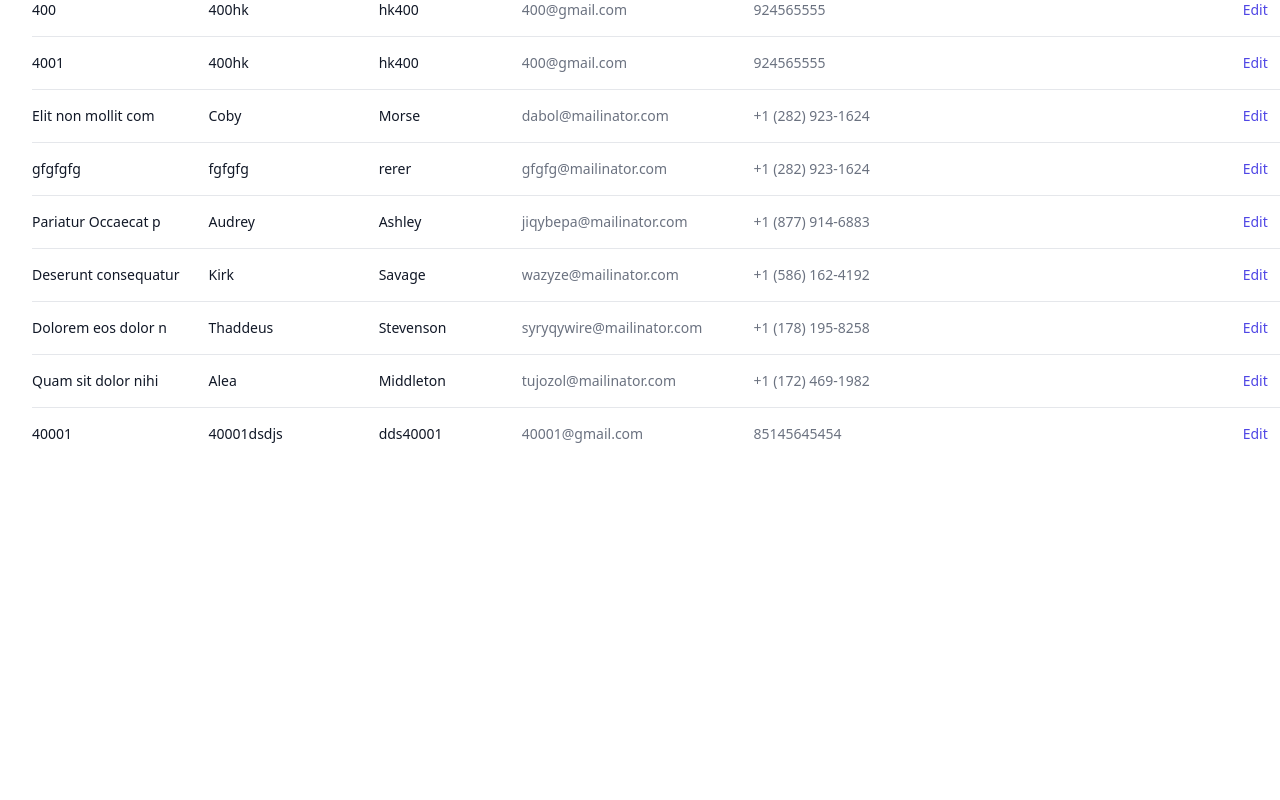
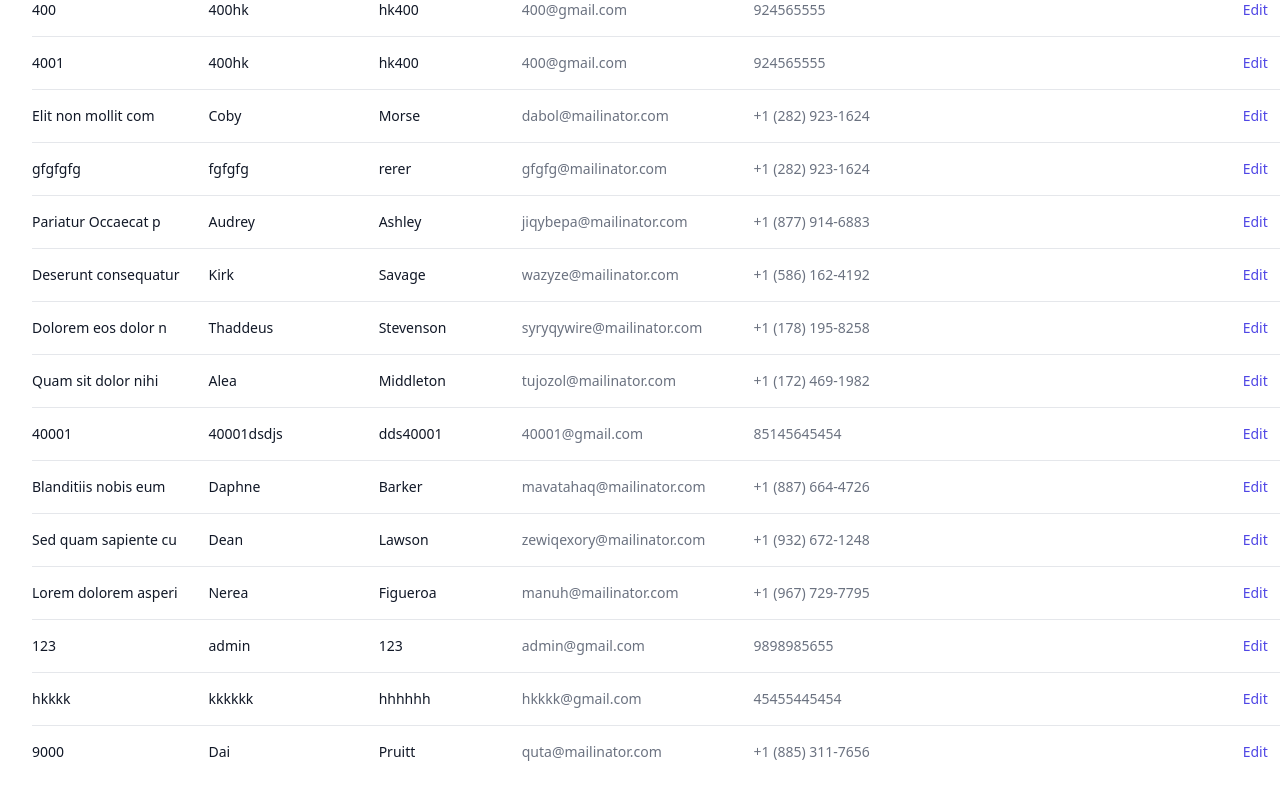
Before and after one commit to hardik-rl/react-ts-app, a React (Create React App) app: page /users in a window 1280 px wide. Shown: the part 3340-4140 px from the top of the page. Before the commit the page ends 3832 px from the top, so only its background shows below. Built offline with nearby package versions, Linux system fonts and the light colour scheme; data requests are answered from the project's data file.

Commit message:
refetch user in list page

```diff
--- a/db.json
+++ b/db.json
@@ -410,6 +410,48 @@
       "lastname": "dds40001",
       "email": "40001@gmail.com",
       "phone": "85145645454"
+    },
+    {
+      "id": "Blanditiis nobis eum",
+      "firstname": "Daphne",
+      "lastname": "Barker",
+      "email": "mavatahaq@mailinator.com",
+      "phone": "+1 (887) 664-4726"
+    },
+    {
+      "id": "Sed quam sapiente cu",
+      "firstname": "Dean",
+      "lastname": "Lawson",
+      "email": "zewiqexory@mailinator.com",
+      "phone": "+1 (932) 672-1248"
+    },
+    {
+      "id": "Lorem dolorem asperi",
+      "firstname": "Nerea",
+      "lastname": "Figueroa",
+      "email": "manuh@mailinator.com",
+      "phone": "+1 (967) 729-7795"
+    },
+    {
+      "id": "123",
+      "firstname": "admin",
+      "lastname": "123",
+      "email": "admin@gmail.com",
+      "phone": "9898985655"
+    },
+    {
+      "id": "hkkkk",
+      "firstname": "kkkkkk",
+      "lastname": "hhhhhh",
+      "email": "hkkkk@gmail.com",
+      "phone": "45455445454"
+    },
+    {
+      "id": "9000",
+      "firstname": "Dai",
+      "lastname": "Pruitt",
+      "email": "quta@mailinator.com",
+      "phone": "+1 (885) 311-7656"
     }
   ]
 }
--- a/src/module/users/components/AddUsersModal.tsx
+++ b/src/module/users/components/AddUsersModal.tsx
@@ -6,9 +6,9 @@ import useAddUser from "../hooks/useAddUser";
 import { useAddUserForm } from "../hooks/useAddUserForm";
 import { AddUsersModalProps } from "../types";
 
-const AddUsersModal = ({ onCloseModal, setOpen }: AddUsersModalProps) => {
+const AddUsersModal = ({ onCloseModal, setOpen, refetch }: AddUsersModalProps) => {
   const cancelButtonRef = useRef(null);
-  const { mutate: createUserFn } = useAddUser({ onCloseModal });
+  const { mutate: createUserFn } = useAddUser({ onCloseModal, refetch });
   const { handleSubmit, values, errors, handleChange } = useAddUserForm(() =>
     createUserFn(values)
   );
--- a/src/module/users/components/Users.tsx
+++ b/src/module/users/components/Users.tsx
@@ -7,8 +7,8 @@ import { useState } from "react";
 import AddUsersModal from "./AddUsersModal";
 
 const Users = () => {
-  const user = useUsers();
-  const userList = user?.data?.data;
+  const { data, refetch } = useUsers();
+  const userList = data?.data;
 
   const [open, setOpen] = useState(false);
 
@@ -113,7 +113,7 @@ const Users = () => {
       </div>
 
       <Modal open={open} setOpen={setOpen}>
-        <AddUsersModal onCloseModal={onCloseModal} setOpen={setOpen} />
+        <AddUsersModal onCloseModal={onCloseModal} setOpen={setOpen} refetch={refetch}/>
       </Modal>
     </>
   );
--- a/src/module/users/hooks/useAddUser.tsx
+++ b/src/module/users/hooks/useAddUser.tsx
@@ -4,10 +4,11 @@ import { addUser } from "../Api";
 import { toast } from "react-toastify";
 import { AddUserFormProps, AddUserProp } from "../types";
 
-const useAddUser = ({ onCloseModal }: AddUserProp) => {
+const useAddUser = ({ onCloseModal, refetch }: AddUserProp) => {
   return useMutation((data: AddUserFormProps) => addUser(data), {
-    onSuccess: (data:any) => {
-      toast.success(data?.statusText);
+    onSuccess: () => {
+      toast.success("User Added Successfully");
+      refetch();
       onCloseModal();
     },
     onError: (error: AxiosError<{ message: string }>) => {
--- a/src/module/users/hooks/useUsers.tsx
+++ b/src/module/users/hooks/useUsers.tsx
@@ -2,10 +2,17 @@ import { useQuery } from "@tanstack/react-query";
 import { getAllUsers } from "../Api";
 
 const useUsers = () => {
-  return useQuery({
-    queryKey: ["get-user"],
-    queryFn: () => getAllUsers(),
-  });
+  const { data, isLoading, isError, refetch } = useQuery(
+    ["get-user"],
+    getAllUsers
+  );
+
+  return {
+    data,
+    isLoading,
+    isError,
+    refetch,
+  };
 };
 
 export default useUsers;
--- a/src/module/users/types.ts
+++ b/src/module/users/types.ts
@@ -1,3 +1,5 @@
+import { RefetchOptions } from "@tanstack/react-query";
+
 export interface AddUserFormProps {
   id: number | string;
   email: string;
@@ -7,9 +9,11 @@ export interface AddUserFormProps {
 }
 export interface AddUserProp {
   onCloseModal: () => void;
+  refetch: (options?: RefetchOptions) => Promise<any>;
 }
 
 export interface AddUsersModalProps {
   onCloseModal: () => void;
+  refetch: (options?: RefetchOptions) => Promise<any>;
   setOpen: (boolean: boolean) => void;
 }
```
